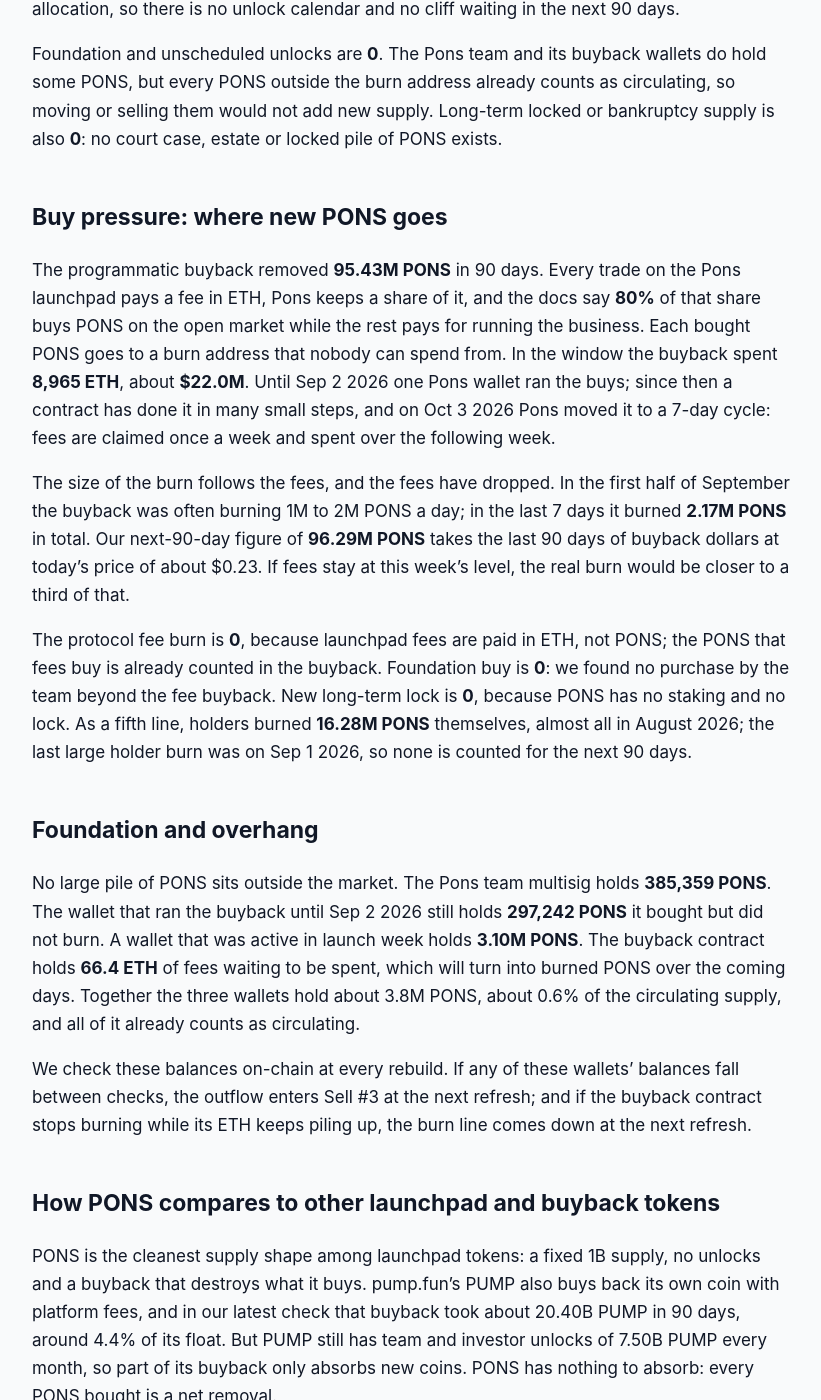
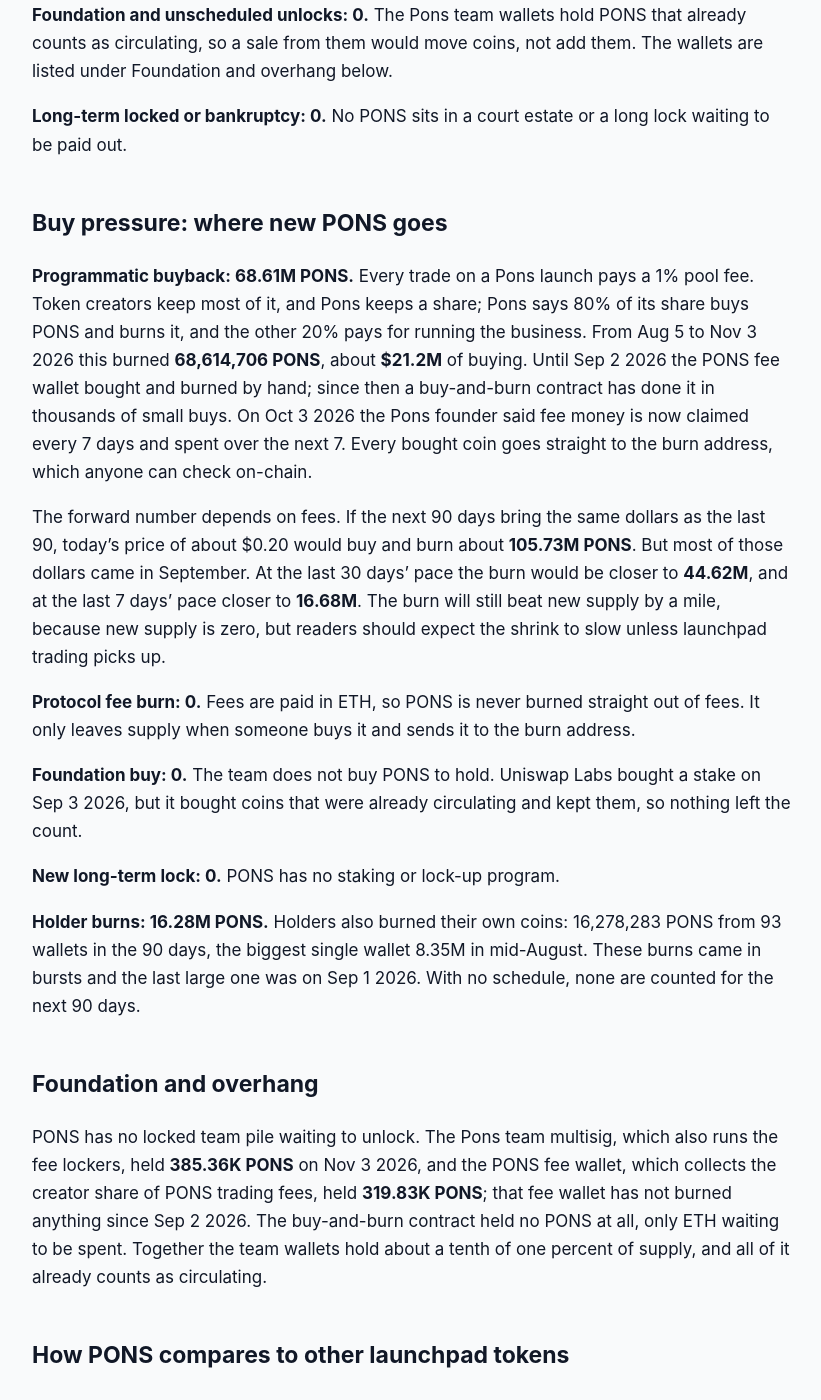
Before and after one commit to jeevansongmy-spec/mrnasdog-articles, a Jekyll site: the page built from crypto/pons-pressure-framework.md, in a window 1280 px wide and 1400 px high, scrolled down 1076 px. Shown: the whole window, without its empty margins (228-1049 px from the left). Built offline with Jekyll 4.4.1, drawn with Linux system fonts in a browser that asks for light colours; some of the changed text lies outside the part shown.

Commit message:
publish: crypto/pons-pressure-framework

```diff
--- a/crypto/pons-pressure-framework.md
+++ b/crypto/pons-pressure-framework.md
@@ -1,6 +1,6 @@
 ---
-title:         "PONS Inflation Analysis · October 2026 · Supply shrinking · projected to keep shrinking"
-description:   "PONS is shrinking: no new coins, and fee buybacks plus holder burns removed 111.71M PONS in 90 days. Net −16.61%, about −14.32% projected for the next 90 days."
+title:         "PONS Inflation Analysis · November 2026 · Supply shrinking · projected to keep shrinking"
+description:   "PONS is shrinking: no new coins, while the fee-funded buyback and holders burned 84.89M PONS in 90 days. Net −12.65%, with the next pace set by launchpad fees."
 canonical_url: "https://mrnasdog.com/research/pons/inflation"
 tags:          ["crypto", "pons", "launchpad", "tokenburn"]
 published:     true
@@ -10,52 +10,68 @@ published:     true
 <!-- main-page -->
 The Pons coin page has the score, the price drivers and every question answered — [mrnasdog.com/research/pons](https://mrnasdog.com/research/pons). Below: supply, line by line.
 
-# PONS Inflation Analysis · October 2026 · Supply shrinking · projected to keep shrinking
+# PONS Inflation Analysis · November 2026 · Supply shrinking · projected to keep shrinking
 
-PONS is deflationary: no new PONS can be created, and the Pons launchpad spends its own fee income buying PONS and burning it. Between Jul 26 and Oct 24 2026 the burn address took in **111.71M PONS**, of which **95.43M** came from the fee-funded buyback, so the circulating supply shrank by **16.61%** with **0** new coins on the sell side. If the same dollars kept flowing at today's price, the buyback would burn about **96.29M PONS**, or **14.32%**, in the next 90 days; the real limit is launchpad fees, which have fallen hard since September.
+PONS is deflationary. The token has a fixed supply of **1B** that can never grow, and Pons uses most of its own cut of launchpad fees to buy PONS and burn it. In the 90 days from Aug 5 to Nov 3 2026 nothing new was added, while the buyback burned **68.61M PONS** and holders burned another **16.28M**, so supply fell about **12.65%**.
+
+Other trackers show a fall of about **11.25%** for the same burn. If fee money holds at its 90-day level, about **105.73M PONS** would burn in the next 90 days, close to **15.76%** of supply. Fees are much lower than that today.
 
 ## The verdict, in one paragraph
 
-Our net reading for PONS over the last 90 days is **−16.61%**: zero PONS added to the market and 111.71M PONS removed, out of **672.54M** PONS now circulating. The supply monitor shows **−14.46%** for the same 90 days, a gap of **2.15 percentage points**. Both see the same burn; the monitor sets it against the larger supply of late July, about 786M PONS, so its percentage is smaller. No coins are missing from either count, and no warning flag is shown. For the next 90 days the projection is **−14.32%**. In one line: PONS is a fixed-supply launchpad token that shrinks only as fast as its fees allow.
+PONS supply is shrinking fast, and nothing pushes it the other way. On Nov 3 2026 about **670.97M PONS** were left of the 1B made at launch, after **329.04M** had been sent to the burn address since Jul 13 2026. Over the last 90 days the net change was **−12.65%**, against **−11.25%** on other trackers. Both see the same burn of about 85M PONS, so the coin page carries no warning note. The label is simple: supply shrinking, projected to keep shrinking. The open question is speed, not direction. The burn is paid for by launchpad fees, and those fees are now a small fraction of what they were in early September 2026.
 
 ## Sell pressure: where new PONS comes from
 
-Protocol inflation is **0**. All 1B PONS were created in a single mint when the token launched on Robinhood Chain on Jul 13 2026, and the supply recorded in the PONS contract read exactly 1B on both Jul 26 and Oct 24 2026. The PONS contract has no mint function, so there is no emission, no staking reward and no inflation schedule to watch.
+**Protocol inflation: 0.** PONS has no mint. All 1B PONS were created in one go when the token launched on Jul 13 2026, and the token code holds no way to create more.
 
-Vesting unlocks are **0**. PONS launched through the Pons launchpad like any other token: the whole 1B went straight into its trading pool, and the team, early buyers and everyone else bought from that same pool. There was no team share, no investor round and no sale allocation, so there is no unlock calendar and no cliff waiting in the next 90 days.
+**Vesting unlocks: 0.** There is no vesting schedule because there was never a team, investor or sale share. On launch day the whole 1B went into the PONS trading pool, and everyone, the team included, has had to buy from that pool.
 
-Foundation and unscheduled unlocks are **0**. The Pons team and its buyback wallets do hold some PONS, but every PONS outside the burn address already counts as circulating, so moving or selling them would not add new supply. Long-term locked or bankruptcy supply is also **0**: no court case, estate or locked pile of PONS exists.
+**Foundation and unscheduled unlocks: 0.** The Pons team wallets hold PONS that already counts as circulating, so a sale from them would move coins, not add them. The wallets are listed under Foundation and overhang below.
+
+**Long-term locked or bankruptcy: 0.** No PONS sits in a court estate or a long lock waiting to be paid out.
 
 ## Buy pressure: where new PONS goes
 
-The programmatic buyback removed **95.43M PONS** in 90 days. Every trade on the Pons launchpad pays a fee in ETH, Pons keeps a share of it, and the docs say **80%** of that share buys PONS on the open market while the rest pays for running the business. Each bought PONS goes to a burn address that nobody can spend from. In the window the buyback spent **8,965 ETH**, about **$22.0M**. Until Sep 2 2026 one Pons wallet ran the buys; since then a contract has done it in many small steps, and on Oct 3 2026 Pons moved it to a 7-day cycle: fees are claimed once a week and spent over the following week.
+**Programmatic buyback: 68.61M PONS.** Every trade on a Pons launch pays a 1% pool fee. Token creators keep most of it, and Pons keeps a share; Pons says 80% of its share buys PONS and burns it, and the other 20% pays for running the business. From Aug 5 to Nov 3 2026 this burned **68,614,706 PONS**, about **$21.2M** of buying. Until Sep 2 2026 the PONS fee wallet bought and burned by hand; since then a buy-and-burn contract has done it in thousands of small buys. On Oct 3 2026 the Pons founder said fee money is now claimed every 7 days and spent over the next 7. Every bought coin goes straight to the burn address, which anyone can check on-chain.
 
-The size of the burn follows the fees, and the fees have dropped. In the first half of September the buyback was often burning 1M to 2M PONS a day; in the last 7 days it burned **2.17M PONS** in total. Our next-90-day figure of **96.29M PONS** takes the last 90 days of buyback dollars at today's price of about $0.23. If fees stay at this week's level, the real burn would be closer to a third of that.
+The forward number depends on fees. If the next 90 days bring the same dollars as the last 90, today's price of about $0.20 would buy and burn about **105.73M PONS**. But most of those dollars came in September. At the last 30 days' pace the burn would be closer to **44.62M**, and at the last 7 days' pace closer to **16.68M**. The burn will still beat new supply by a mile, because new supply is zero, but readers should expect the shrink to slow unless launchpad trading picks up.
 
-The protocol fee burn is **0**, because launchpad fees are paid in ETH, not PONS; the PONS that fees buy is already counted in the buyback. Foundation buy is **0**: we found no purchase by the team beyond the fee buyback. New long-term lock is **0**, because PONS has no staking and no lock. As a fifth line, holders burned **16.28M PONS** themselves, almost all in August 2026; the last large holder burn was on Sep 1 2026, so none is counted for the next 90 days.
+**Protocol fee burn: 0.** Fees are paid in ETH, so PONS is never burned straight out of fees. It only leaves supply when someone buys it and sends it to the burn address.
+
+**Foundation buy: 0.** The team does not buy PONS to hold. Uniswap Labs bought a stake on Sep 3 2026, but it bought coins that were already circulating and kept them, so nothing left the count.
+
+**New long-term lock: 0.** PONS has no staking or lock-up program.
+
+**Holder burns: 16.28M PONS.** Holders also burned their own coins: 16,278,283 PONS from 93 wallets in the 90 days, the biggest single wallet 8.35M in mid-August. These burns came in bursts and the last large one was on Sep 1 2026. With no schedule, none are counted for the next 90 days.
 
 ## Foundation and overhang
 
-No large pile of PONS sits outside the market. The Pons team multisig holds **385,359 PONS**. The wallet that ran the buyback until Sep 2 2026 still holds **297,242 PONS** it bought but did not burn. A wallet that was active in launch week holds **3.10M PONS**. The buyback contract holds **66.4 ETH** of fees waiting to be spent, which will turn into burned PONS over the coming days. Together the three wallets hold about 3.8M PONS, about 0.6% of the circulating supply, and all of it already counts as circulating.
+PONS has no locked team pile waiting to unlock. The Pons team multisig, which also runs the fee lockers, held **385.36K PONS** on Nov 3 2026, and the PONS fee wallet, which collects the creator share of PONS trading fees, held **319.83K PONS**; that fee wallet has not burned anything since Sep 2 2026. The buy-and-burn contract held no PONS at all, only ETH waiting to be spent. Together the team wallets hold about a tenth of one percent of supply, and all of it already counts as circulating.
 
-We check these balances on-chain at every rebuild. If any of these wallets' balances fall between checks, the outflow enters Sell #3 at the next refresh; and if the buyback contract stops burning while its ETH keeps piling up, the burn line comes down at the next refresh.
+## How PONS compares to other launchpad tokens
 
-## How PONS compares to other launchpad and buyback tokens
+The closest match is PUMP, the token of Pump.fun on Solana. PUMP also turns platform revenue into buybacks that are burned, and in the 90 days to Nov 2 2026 those burns took out about 4% of its supply. But PUMP still has team and investor coins unlocking, so its burn fights new supply. PONS has no unlocks at all, so every coin burned is a straight cut. HYPE on Hyperliquid also buys its own token back with fees, but HYPE still has team coins unlocking as well.
 
-PONS is the cleanest supply shape among launchpad tokens: a fixed 1B supply, no unlocks and a buyback that destroys what it buys. pump.fun's PUMP also buys back its own coin with platform fees, and in our latest check that buyback took about 20.40B PUMP in 90 days, around 4.4% of its float. But PUMP still has team and investor unlocks of 7.50B PUMP every month, so part of its buyback only absorbs new coins. PONS has nothing to absorb: every PONS bought is a net removal.
-
-Hyperliquid's HYPE is the best-known buyback token. Its buyback removed about 2.18M HYPE in 90 days, about 1% of its float, while monthly team payouts and other releases added more than that. PONS burned a far larger share of its supply, but it rests on a much narrower business: a single launchpad on one chain whose fees depend on how hot new tokens on Robinhood Chain are. HYPE's fees come from a large trading exchange; PONS's come from new-token mania, which rose and fell within weeks in 2026.
-
-Compared with exchange tokens that burn on a fixed quarterly date, PONS burns all the time, in small buys every hour, so there is no single burn day to watch. The trade-off is that the burn has no floor: it is only as large as the week's fees.
+The trade-off is that the PONS burn has nothing behind it except fees from one launchpad on one chain. Pons says the 80% split is not locked in code yet, and fees fell as the rush for new tokens on Robinhood Chain cooled and other launchpads arrived. So PONS has the cleanest supply story of the group, and the most fragile buyer.
 
 ## What to watch in the next 90 days
 
-First, the weekly fee claim. Since Oct 3 2026 the buyback contract is filled once every 7 days; a missed or smaller claim shows up within a week as a slower burn. Second, launchpad fees: in the last 7 days traders paid about **$3.0M** in Pons fees, against more than $50M in the busiest week of early September. Third, the buyback contract itself: Pons upgraded it again on Oct 16 2026 without an announcement, and the share of fees sent to the buyback is not fixed in code. Fourth, Pons's v2 launchpad, where public launching is currently closed to non-approved wallets; reopening it, or a new rival launchpad on Robinhood Chain, would move fees either way.
+**Weekly fee claims, from Nov 3 2026.** The buyback now spends one week of fees over the next week. The size of each week's burn is the clearest live read on Pons' business.
+
+**The new Pons rollout, no date yet.** On Nov 3 2026 the Pons docs said the team is upgrading its backend ahead of a new rollout. A busier launchpad would mean more fees and a bigger burn.
+
+**Making the 80% buyback permanent, no date yet.** Pons says the split will become fixed and automatic in a future release. Until then the team can change it.
+
+**Robinhood Crypto app, since Oct 28 2026.** PONS became easy to find in the Robinhood Crypto app on Oct 28 2026. If that brings new buyers, it adds demand, though it adds no fees by itself.
 
 ## Summary
 
-PONS has a fixed 1B supply with no unlocks and no new coins, and the Pons launchpad uses most of its fee cut to buy PONS and burn it. That removed 111.71M PONS in the 90 days to Oct 24 2026, a **16.61%** drop in circulating supply, and at today's price the same dollars would remove about 14.32% more. The key risk is that the burn is only as big as launchpad fees, which have fallen by more than nine tenths since September, so the real burn may come in well under the projection. Supply can only shrink from here; the open question is how fast.
+PONS has a fixed supply of 1B and no way to mint more, no vesting and no team unlocks.
 
----
+From Aug 5 to Nov 3 2026 the fee-funded buyback burned 68.61M PONS and holders burned 16.28M more, so supply fell about 12.65%.
 
-*MrNasDog Pressure Framework analysis of PONS, Metric 1 — Inflation. Data + explanation only. Not financial advice. Checked Oct 24 2026.*
+If fee dollars match the last 90 days, about 105.73M more PONS would burn by early February 2027, but at today's lower fees the burn would be well under half of that.
+
+PONS supply will keep shrinking; how fast depends entirely on how much people trade on the Pons launchpad.
+
+*MrNasDog Pressure Framework analysis of PONS. Data and explanation only, not financial advice. Checked Nov 3 2026.*
```
